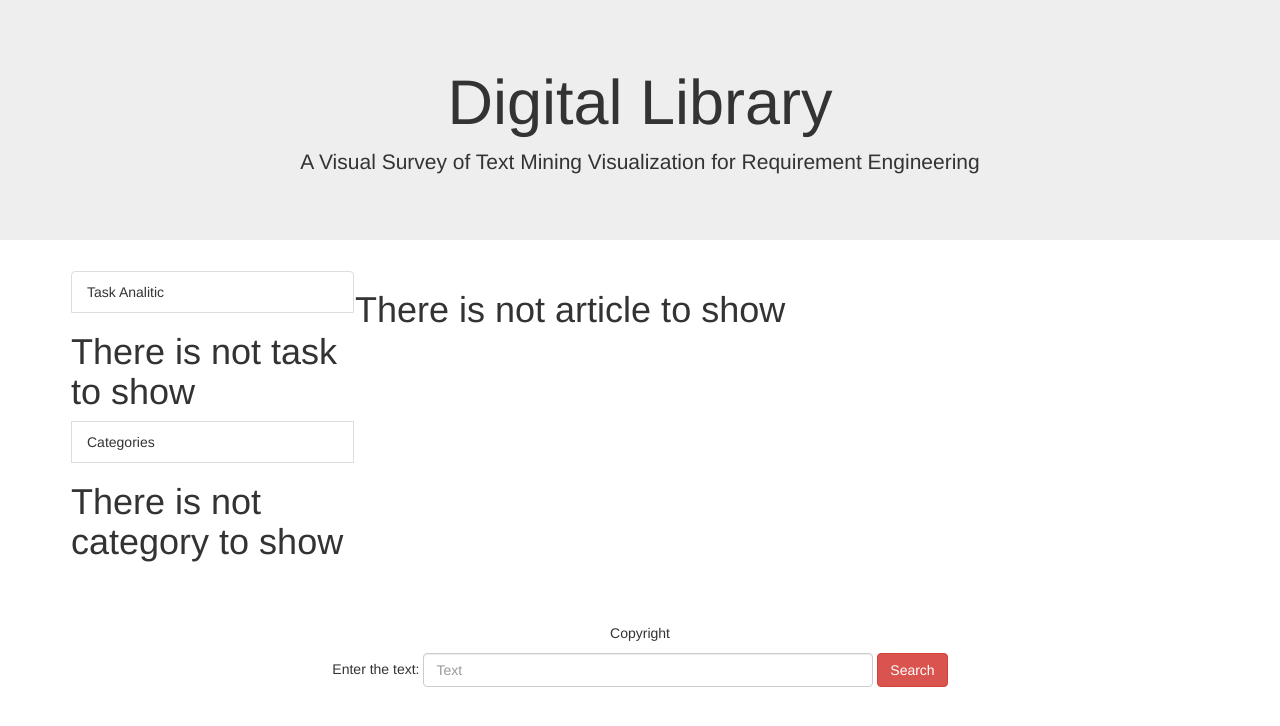
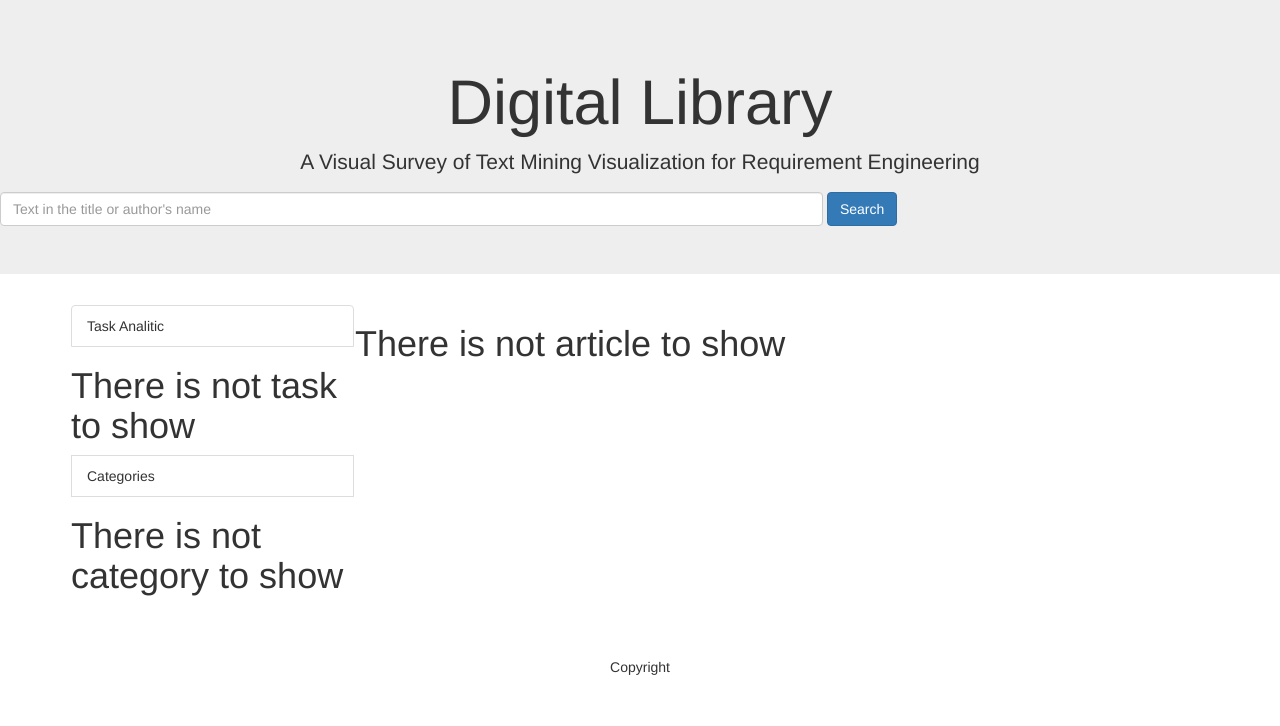
Before and after one commit to abarrio2018/projectoFinal, a Django app: page / in a window 1280 px wide. Shown: the top 726 px of the page. Run offline with Django 3.2, Linux system fonts and the light colour scheme; data that the repository does not hold is empty; some libraries are stand-ins or nearby versions.

Commit message:
Publish date integer

```diff
--- a/visualizador/appdigilib/models.py
+++ b/visualizador/appdigilib/models.py
@@ -33,7 +33,7 @@ class Article(models.Model):
     title = models.CharField(max_length=200)
     doi = models.CharField(max_length=250)
     text = models.TextField()
-    published_date = models.IntegerField(MinValueValidator(1800,))
+    published_date = models.IntegerField()
     categories = models.ManyToManyField('Category')
     tasks = models.ManyToManyField('AnaliticTask')
     image = models.ForeignKey(Image, on_delete=models.CASCADE)
--- a/visualizador/appdigilib/templates/list/index.html
+++ b/visualizador/appdigilib/templates/list/index.html
@@ -32,13 +32,19 @@
         <div class="container text-center">
              <h1>Digital Library</h1>
              <p>A Visual Survey of Text Mining Visualization for Requirement Engineering</p>
-
         </div>
         <!--<a type="" href="{% url 'nova_img' %}">Imagen</a>  data-toggle="modal" data-target="#Modal"-->
+        <div width="100%" >
+            <form method="POST" class="form-inline center" action="/"> {%csrf_token %}
+                <input type="text" name="search" class="form-control search-group-continer" size="96%" aling placeholder="Text in the title or author's name" align="center">
+                <button type="submit" class="btn btn-primary" onclick="{{ buscar }}">Search</button>
+            </form>
+        </div>
     </div>
 
 
-<!--Paper' s menu-->
+
+<!--Menu izquierdo-->
     <div class="container">
         <div class="col-md-3">
             <div class="row" align="left" position= 'fixed'>
@@ -105,11 +111,7 @@
 </body>
 
     <footer class="container-fluid text-center">
+
         <p align="center">Copyright</p>
-            <form method="POST" class="form-inline align-center" action="/"> {%csrf_token %}
-                Enter the text:
-                <input type="text" name="search" class="form-control" size="50" placeholder="Text" align="center">
-                <button type="submit" class="btn btn-danger" onclick="{{ buscar }}">Search</button>
-            </form>
     </footer>
 </html>
--- a/visualizador/appdigilib/views.py
+++ b/visualizador/appdigilib/views.py
@@ -28,6 +28,7 @@ def List(request):
 
         #Consulta para buscar por el titulo, autor y Resumen
         articles = Article.objects.filter(Q(title__contains = string_search) | Q(author__contains = string_search))
+
     else:
         articles = Article.objects.all().order_by('published_date')             #Extrae todos los articulos
     categories = Category.objects.all()                                         #Extrae todas las cateorias insertadas
```
